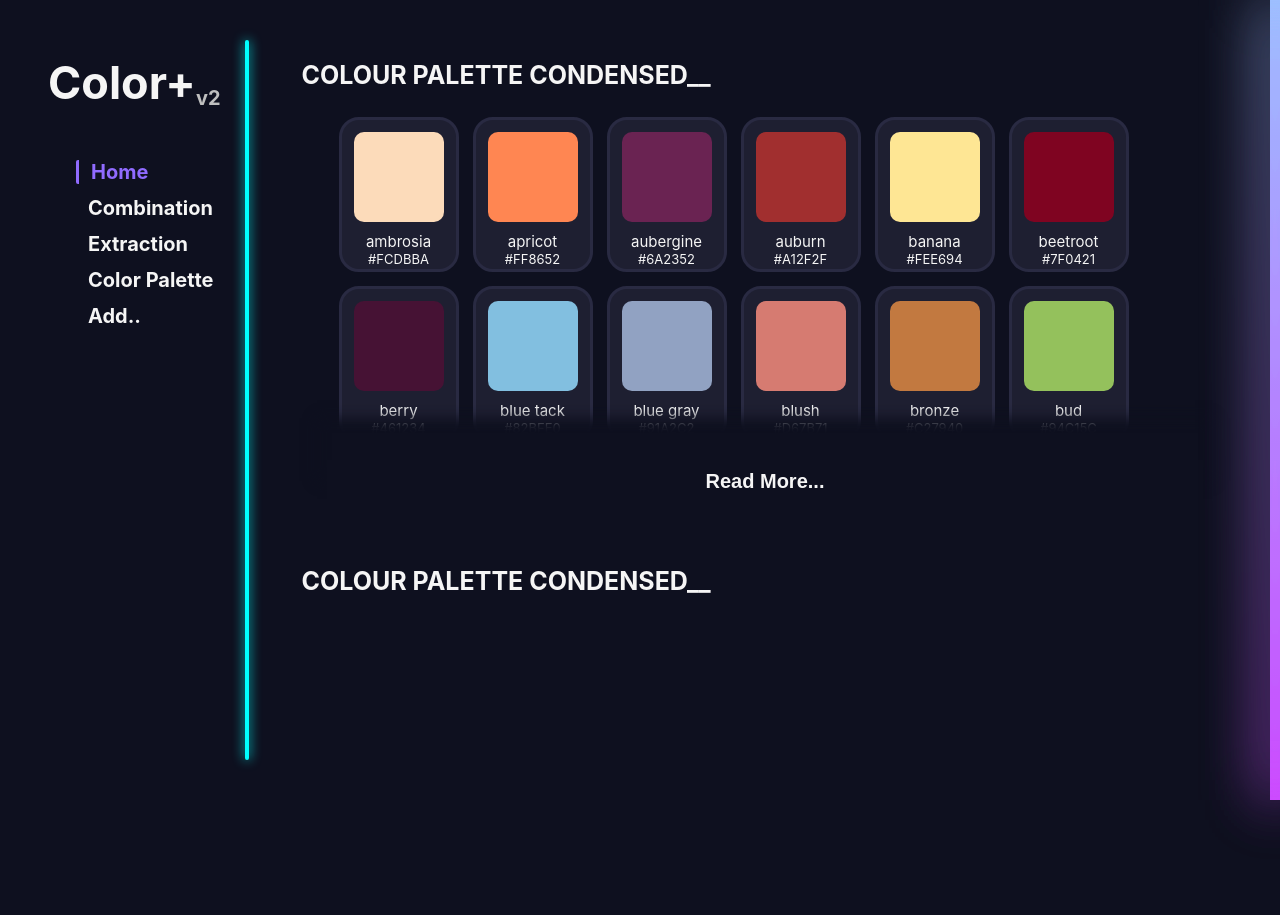
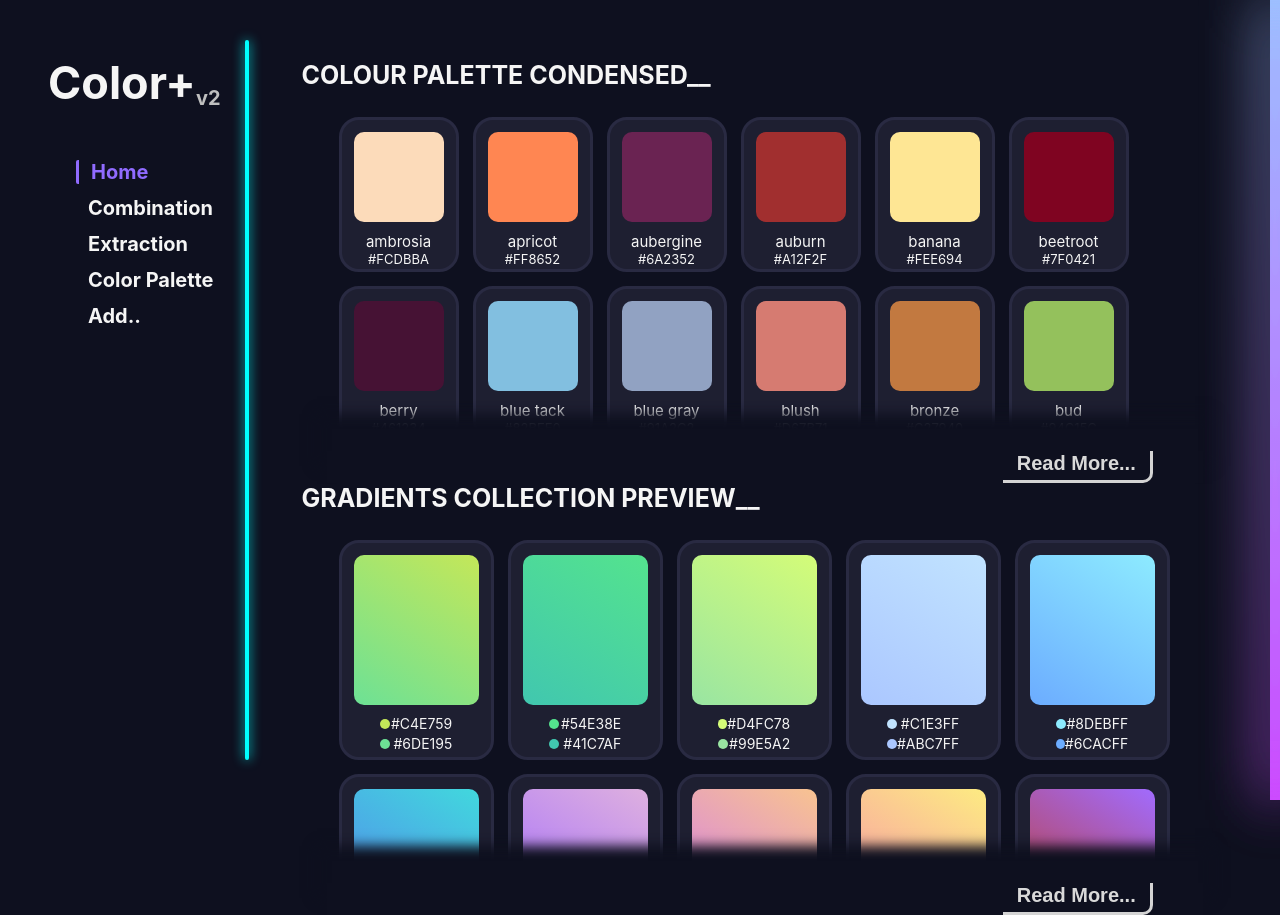
Before and after one commit to ananjaemin/ColorPlus2, a Next.js app: page / in a window 1280 px wide. Before the commit the page ends 800 px from the top, so only its background shows below. Built offline with nearby package versions, Linux system fonts and the light colour scheme.

Commit message:
gradient

```diff
--- /dev/null
+++ b/component/Gradientsbox.js
@@ -0,0 +1,62 @@
+import styled from "styled-components";
+
+export default function Gradientsbox({startcolor,endcolor}){
+
+    return(
+        <Container>
+            <GradientsBox bgcolor={`linear-gradient(33deg,${startcolor},${endcolor})`}/>
+            <Startcolortext>
+                <ColorPoint color={`${endcolor}`} />
+                {endcolor}
+            </Startcolortext>
+            <Endcolortext>
+                <ColorPoint color={`${startcolor}`}/>
+                {startcolor}
+            </Endcolortext>
+        </Container>
+    )
+
+
+}
+
+
+
+const Container = styled.div`
+    display:flex;
+    align-items:center;
+    flex-direction:column;
+    justify-content:center;
+    border:3px solid #292a42;
+    background:#1e1f31;
+    border-radius:20px;
+    padding:2px;
+    margin:7px;
+`;
+
+const GradientsBox = styled.div`
+    width:125px;
+    height:150px;
+    margin:10px;
+    border-radius:10px;
+    background:${props => props.bgcolor || "black"};
+`;
+
+const ColorPoint = styled.div`
+    width:10px;
+    height:10px;
+    border-radius:100%;
+    background:${props => props.color || "black"};
+`;
+
+const Startcolortext = styled.div`
+    width: 50%;
+    justify-content:space-between;
+    align-items:center;
+    display:flex;
+    font-size:14px;
+    margin-bottom:3px;
+`;
+
+const Endcolortext = styled(Startcolortext)`
+
+`;
--- a/pages/combination.js
+++ b/pages/combination.js
@@ -4,7 +4,7 @@ export default function combination(){
     return(
         <Container>
             <EeventBox top>
-                2
+
 
 
             </EeventBox>
--- a/pages/index.js
+++ b/pages/index.js
@@ -1,22 +1,29 @@
 import { Fragment } from "react"
 import styled from "styled-components"
-import { BoxHeader, ColorBoxContainer,MoreButton,MoreButtonBox,Title,EeventBox2 } from "./styled/home";
+import { BoxHeader, ColorBoxContainer,MoreButton,MoreButtonBox,Title,EeventBox2, GradientsContainer } from "./styled/home";
 import Colorbox from "../component/Colorbox";
 import { Container } from "../styles/main";
 import { FontAwesomeIcon } from "@fortawesome/react-fontawesome";
 import { faCaretDown,faCaretRight } from "@fortawesome/free-solid-svg-icons";
 import { useState } from "react";
+import Gradientsbox from "../component/Gradientsbox";
 
 export default function Home(){
-  const [isMore, setIsMore] = useState(false);
+  const [paletteisMore, palettesetIsMore] = useState(false);
+  const [gradientisMore, gradientsetIsMore] = useState(false);
 
-  const openModalHandler = (e) => {
-    setIsMore(!isMore)
+  const paletteMore = (e) => {
+    palettesetIsMore(!paletteisMore)
   };
+
+  const gradientMore = (e) =>{
+    gradientsetIsMore(!gradientisMore)
+  };
+
 
   return (
     <Container>
-      <EeventBox2 top height={isMore ? "auto" : "400px"} MorePading={isMore ? "35px":"0px"}>
+      <EeventBox2 top height={paletteisMore ? "auto" : "391px"} MorePading={paletteisMore ? "35px":"0px"}>
         <BoxHeader>
           <Title>
             COLOUR PALETTE CONDENSED__
@@ -123,16 +130,42 @@ export default function Home(){
         </ColorBoxContainer>
       </EeventBox2>
       <MoreButtonBox>
-        {isMore ? <MoreButton onClick={openModalHandler} >Close</MoreButton> : <MoreButton onClick={openModalHandler} >Read More...</MoreButton>}
+        {paletteisMore ? <MoreButton onClick={paletteMore}>Close</MoreButton> : <MoreButton onClick={paletteMore} >Read More...</MoreButton>}
       </MoreButtonBox>
 
-      <EeventBox2 top>
+      <EeventBox2 height={gradientisMore ? "auto":"400px"} MorePading={gradientisMore  ? "35px":"0px"}>
         <BoxHeader>
           <Title>
-            COLOUR PALETTE CONDENSED__
+            GRADIENTS COLLECTION PREVIEW__
           </Title>
         </BoxHeader>
+        <GradientsContainer>
+          <Gradientsbox startcolor={'#6DE195'} endcolor={'#C4E759'}></Gradientsbox>
+          <Gradientsbox startcolor={'#41C7AF'} endcolor={'#54E38E'}></Gradientsbox>
+          <Gradientsbox startcolor={'#99E5A2'} endcolor={'#D4FC78'}></Gradientsbox>
+          <Gradientsbox startcolor={'#ABC7FF'} endcolor={'#C1E3FF'}></Gradientsbox>
+          <Gradientsbox startcolor={'#6CACFF'} endcolor={'#8DEBFF'}></Gradientsbox>
+          <Gradientsbox startcolor={'#5583EE'} endcolor={'#41D8DD'}></Gradientsbox>
+          <Gradientsbox startcolor={'#A16BFE'} endcolor={'#DEB0DF'}></Gradientsbox>
+          <Gradientsbox startcolor={'#D279EE'} endcolor={'#F8C390'}></Gradientsbox>
+          <Gradientsbox startcolor={'#F78FAD'} endcolor={'#FDEB82'}></Gradientsbox>
+          <Gradientsbox startcolor={'#BC3D2F'} endcolor={'#A16BFE'}></Gradientsbox>
+          <Gradientsbox startcolor={'#A43AB2'} endcolor={'#E13680'}></Gradientsbox>
+          <Gradientsbox startcolor={'#9D2E7D'} endcolor={'#E16E93'}></Gradientsbox>
+          <Gradientsbox startcolor={'#F5CCF6'} endcolor={'#F1EEF9'}></Gradientsbox>
+          <Gradientsbox startcolor={'#F0EFF0'} endcolor={'#FAF8F9'}></Gradientsbox>
+          <Gradientsbox startcolor={'#121317'} endcolor={'#323B42'}></Gradientsbox>
+
+
+          <Gradientsbox startcolor={'#fc8a15'} endcolor={'#fff6a2'}></Gradientsbox>
+          <Gradientsbox startcolor={'#f9d00f'} endcolor={'#fbff64'}></Gradientsbox>
+          <Gradientsbox startcolor={'#ff0592'} endcolor={'#ffbee3'}></Gradientsbox>
+          <Gradientsbox startcolor={'#295e6a'} endcolor={'#4797b1'}></Gradientsbox>
+        </GradientsContainer>
       </EeventBox2>
+      <MoreButtonBox>
+        {gradientisMore ? <MoreButton onClick={gradientMore}>Close</MoreButton>:<MoreButton onClick={gradientMore}>Read More...</MoreButton>}
+      </MoreButtonBox>
 
 
 
--- a/pages/styled/home.js
+++ b/pages/styled/home.js
@@ -15,6 +15,10 @@ export const ColorBoxContainer = styled.div`
     padding-left:30px;
 `;
 
+export const GradientsContainer = styled(ColorBoxContainer)`
+
+`;
+
 export const Title = styled.div`
     font-size:25px;
     font-weight:bold;
@@ -25,23 +29,25 @@ export const MoreButtonBox = styled.div`
     width:85%;
     display:flex;
     align-items:center;
-    justify-content:center;
-    box-shadow:0px -32px 12px 10px #0e101f;
-
-
+    justify-content:flex-end;
+    box-shadow:0px -27px 12px 10px #0e101f;
 
 `;
 
 export const MoreButton = styled.button`
-    width:200px;
+    width:150px;
     outline:none;
     background:none;
-    color:#f5f5f5;
+    color:#d9d9d9;
     font-size:20px;
     font-weight:bold;
-    padding:10px;
+    padding-bottom:5px;
+    margin-right:50px;
     border:0;
-    //디자인 몰?루
+    border-right:3px solid #d4d4d4;
+    border-bottom:3px solid #d4d4d4;
+    border-radius:0px 0px 10px 0px;
+    //
     &:hover{
         color:#906bff;
     }
--- a/styles/main.js
+++ b/styles/main.js
@@ -6,7 +6,7 @@ export const Container = styled.div`
   display:flex;
   align-items:center;
   flex-direction:column;
-  height:auto; //삭제예정
+  height:${props => props.height || "auto"};
 `;
 
 export const EeventBox = styled.div`
```
